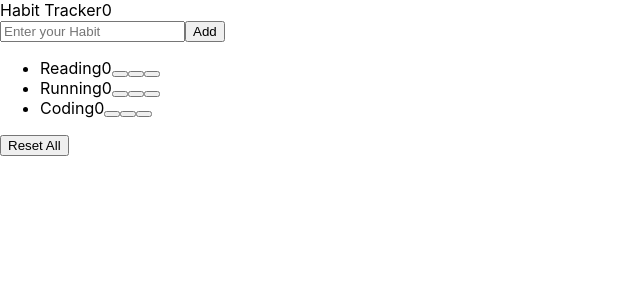
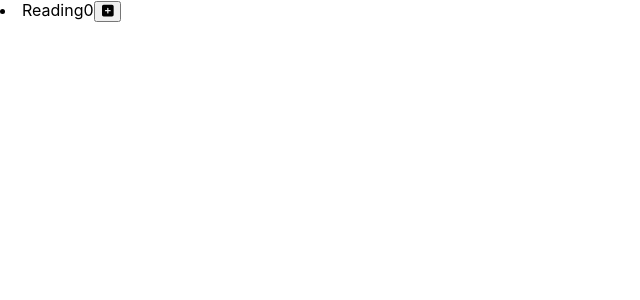
Before and after one commit to cona-tus/react-habit-tracker, a React (Create React App) app: page / in a window 1280 px wide. Shown: the top 300 px of the page, without its empty margins (0-640 px from the left). Built offline with nearby package versions, Linux system fonts and the light colour scheme.

Commit message:
React Hook

```diff
--- /dev/null
+++ b/src/components/simpleHabit.jsx
@@ -0,0 +1,31 @@
+import React, { useRef, useCallback, useState, useEffect } from 'react';
+
+const SimpleHabit = (props) => {
+  const [count, setCount] = useState(0);
+  const spanRef = useRef();
+
+  const handleIncrement = useCallback(() => {
+    setCount(count + 1);
+  });
+
+  useEffect(() => {
+    console.log(`mounted & updated: ${count}`);
+  }, [count]);
+  // [count] count가 변경될 때마다 호출
+  // [ ] 처음에만 호출
+  // [count, name, age] 원하는 것을 전달
+
+  return (
+    <li className='habit'>
+      <span ref={spanRef} className='habit-name'>
+        Reading
+      </span>
+      <span className='habit-count'>{count}</span>
+      <button className='habit-button habit-increase' onClick={handleIncrement}>
+        <i className='fas fa-plus-square'></i>
+      </button>
+    </li>
+  );
+};
+
+export default SimpleHabit;
--- a/src/index.js
+++ b/src/index.js
@@ -1,11 +1,13 @@
 import React from 'react';
-import ReactDOM from 'react-dom';
+import ReactDOM from 'react-dom/client';
 import './index.css';
 import App from './app';
+import '@fortawesome/fontawesome-free/js/all.js';
+import SimpleHabit from './components/simpleHabit';
 
 const root = ReactDOM.createRoot(document.getElementById('root'));
 root.render(
   <React.StrictMode>
-    <App />
+    <SimpleHabit />
   </React.StrictMode>
 );
```
